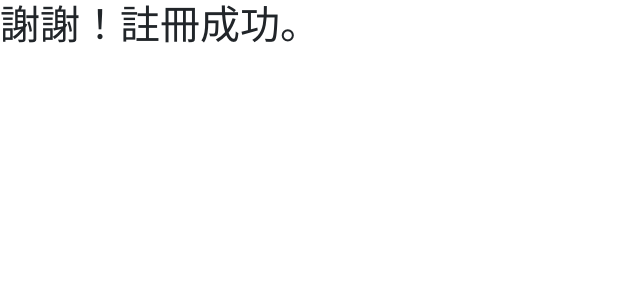
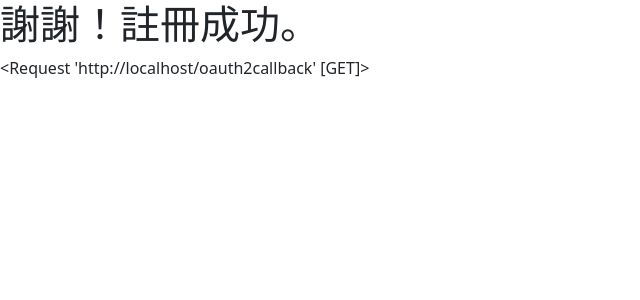
Before and after one commit to ryan-ocmlab-onmicrosoft/job-website-tutorial, a Flask app: page /oauth2callback in a window 1280 px wide. Shown: the top 300 px of the page, without its empty margins (0-640 px from the left). Run offline with Flask 2, Linux system fonts and the light colour scheme; some libraries are stand-ins or nearby versions.

Commit message:
display Google POST data

```diff
--- a/app.py
+++ b/app.py
@@ -41,7 +41,7 @@
 # 40. Create a route for the admin users profile password change confirm cancel delete page
 
 import os
-from flask import Flask, render_template, send_from_directory
+from flask import Flask, render_template, send_from_directory, request
 
 app = Flask(__name__, static_url_path='/static', static_folder='static')
 
@@ -107,7 +107,8 @@ def google_page():
 
 @app.route('/oauth2callback', methods=['GET', 'POST'])
 def oauth2callback_page():
-    return render_template('oauth2callback.html')
+    print(request)
+    return render_template('oauth2callback.html', request=request)
 
 if __name__ == '__main__':
     app.run(host='0.0.0.0', debug=True, port=5001)
--- a/templates/oauth2callback.html
+++ b/templates/oauth2callback.html
@@ -14,5 +14,6 @@
     <h1>
         謝謝！註冊成功。
     </h1>
+    <p>{{request}}</p>
 </body>
 </html>
```
